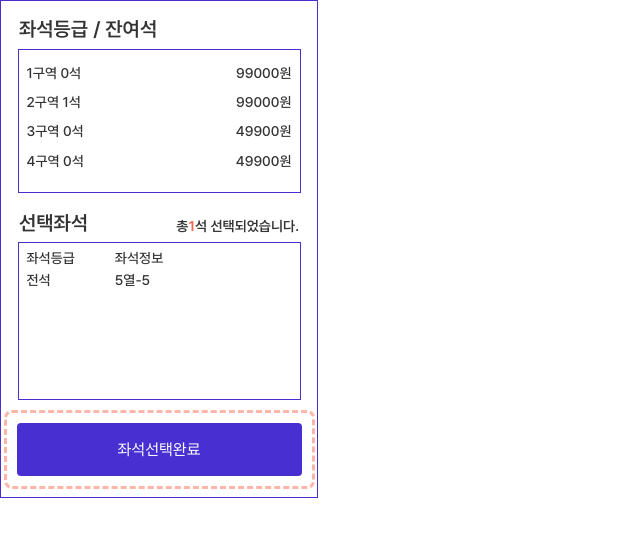
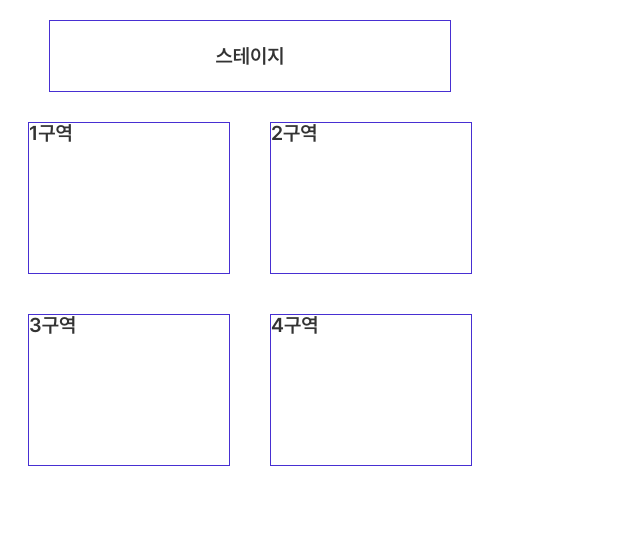
Before and after one commit to Easy-Ti-cket/easy-ticket, a React (Vite) app: page / in a window 1280 px wide. Shown: the top 536 px of the page, without its empty margins (0-640 px from the left). Built offline with nearby package versions, Linux system fonts and the light colour scheme.

Commit message:
Feat: 구역컴포넌트 구현

```diff
--- a/src/App.jsx
+++ b/src/App.jsx
@@ -1,9 +1,7 @@
 import React from "react";
-import Layout from "./pages/Layout";
-import ProgressContents from "./pages/ProgressContents";
-import SeatInfo from "./components/SeatInfo";
+import SeatSection from "./components/seatSection/SeatSection";
 function App() {
-  return <SeatInfo />;
+  return <SeatSection />;
 }
 
 export default App;
--- /dev/null
+++ b/src/components/seatSection/SeatSection.jsx
@@ -0,0 +1,41 @@
+import Section from "./section/Section";
+import styled from "styled-components";
+
+const SeatSectionContainer = styled.div`
+  display: flex;
+  justify-content: center;
+  align-items: center;
+  flex-direction: column;
+  gap: 20px;
+  margin-top: 20px;
+  width: 500px;
+`;
+const Stage = styled.div`
+  width: 400px;
+  min-height: 70px;
+  display: flex;
+  justify-content: center;
+  align-items: center;
+  font-size: 20px;
+  border: 1px solid var(--key-color);
+`;
+const Sections = styled.div`
+  display: grid;
+  grid-template-columns: repeat(2, 1fr);
+  gap: 20px;
+`;
+
+const SeatSection = () => {
+  return (
+    <SeatSectionContainer>
+      <Stage>스테이지</Stage>
+      <Sections>
+        {[1, 2, 3, 4].map((num) => (
+          <Section num={num}></Section>
+        ))}
+      </Sections>
+    </SeatSectionContainer>
+  );
+};
+
+export default SeatSection;
--- /dev/null
+++ b/src/components/seatSection/section/Section.jsx
@@ -0,0 +1,25 @@
+import styled from "styled-components";
+import AnimationArea from "../../Animation";
+import { useAtomValue } from "jotai";
+import { allowedSectionAtom } from "../../../store/atom";
+
+const SectionDiv = styled.div`
+  border: 1px solid var(--key-color);
+  width: 200px;
+  height: 150px;
+  cursor: ${(props) => props.$cursor && "pointer"};
+`;
+const Section = ({ num }) => {
+  const allowedSection = useAtomValue(allowedSectionAtom);
+  let isfocus = false;
+  if (num == allowedSection) {
+    isfocus = true;
+  }
+  return (
+    <AnimationArea $focus={isfocus}>
+      <SectionDiv $cursor={isfocus}>{num}구역</SectionDiv>
+    </AnimationArea>
+  );
+};
+
+export default Section;
--- a/src/store/atom.js
+++ b/src/store/atom.js
@@ -20,6 +20,7 @@ export const levelAtom = atom("low");
 //단계 별 상태 (0,1,2,3,4,5)
 export const progressAtom = atom(0);
 
+export const allowedSectionAtom = atom(getRandomInt(0, 3));
 //보라색 좌석 위치 상태
 export const allowedSeatAtom = atom({
   gridIndex: getRandomInt(0, 3),
```
